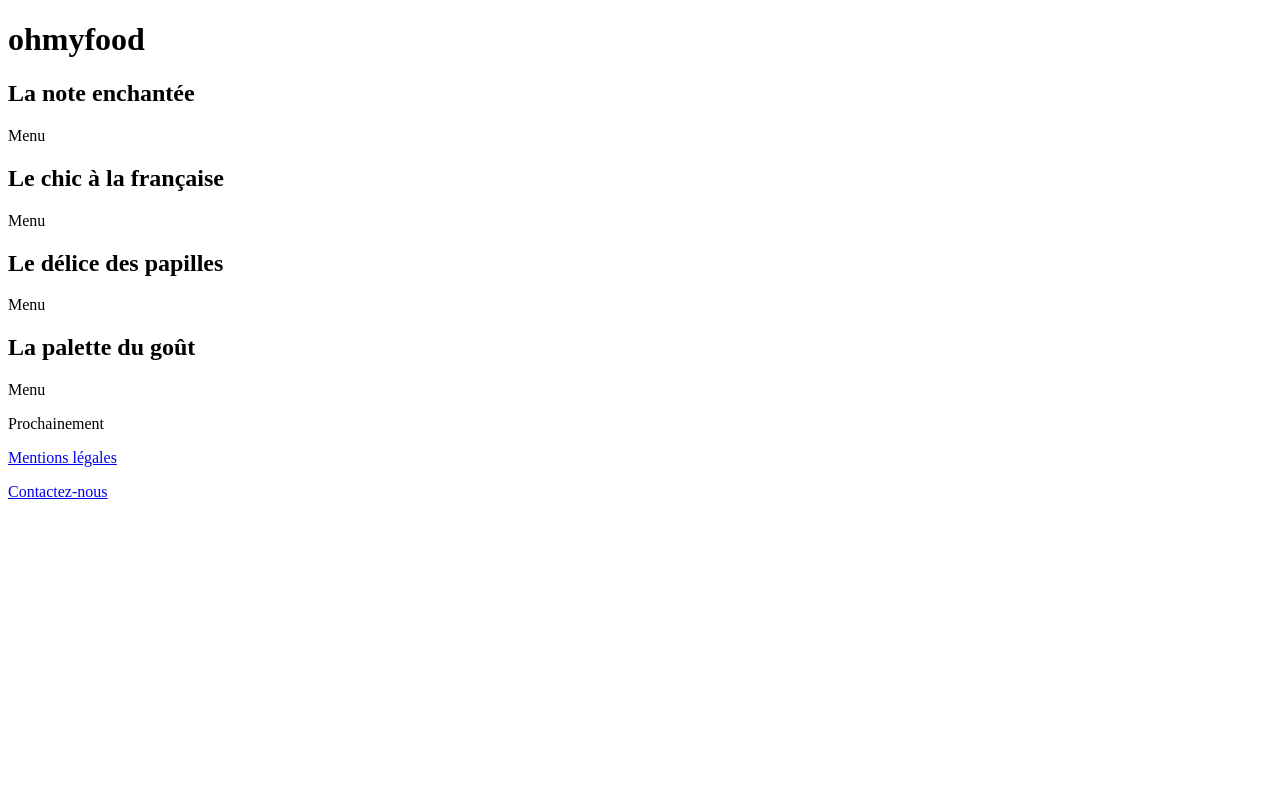
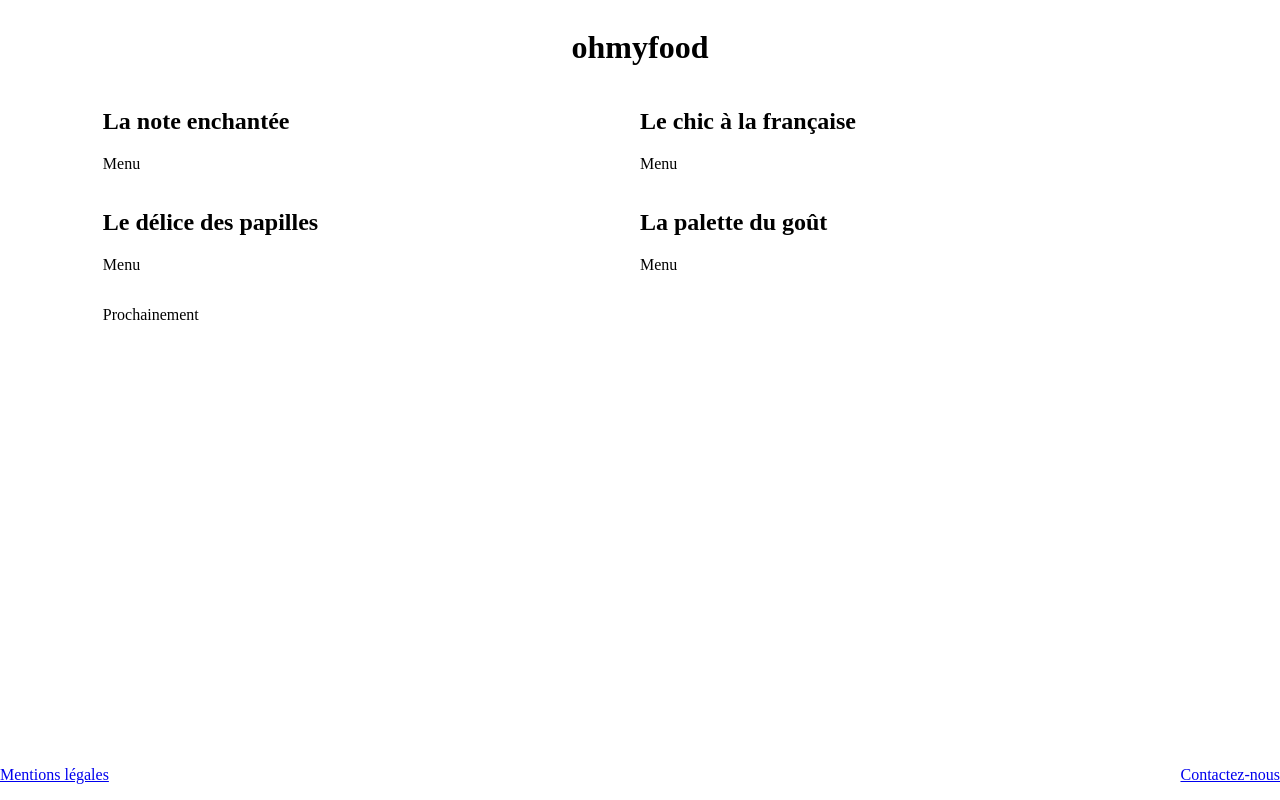
Before and after one commit to OlivierBarjon/Ohmyfood, a website: page index.html in a window 1280 px wide. Drawn offline with Linux system fonts and the light colour scheme.

Commit message:
modification du bloc main et des premiers styles sass

```diff
--- a/index.html
+++ b/index.html
@@ -12,39 +12,42 @@
   </head>
 
   <body>
-    <main> <!-- ??? -->
-        <header>
+    <div class="container">
+
+        <header class="header">
             <h1>ohmyfood</h1>
         </header>
 
-        <section>
-            <article>
+        <main class="content">
+            <section class="menu">
                 <h2>La note enchantée</h2>
                 <p>Menu</p>
-            </article>
-            <article>
+            </section>
+            <section class="menu">
                 <h2>Le chic à la française</h2>
                 <p>Menu</p>
-            </article>
-            <article>
+            </section>
+            <section class="menu">
                 <h2>Le délice des papilles</h2>
                 <p>Menu</p>
-            </article>
-            <article>
+            </section>
+            <section class="menu">
                 <h2>La palette du goût</h2>
                 <p>Menu</p>
-            </article>
-        </section>
+            </section>
+            <section class="bdNext">
+                <p>Prochainement</p>
+            </section>
+        </main>
 
-        <section>
-            <p>Prochainement</p>
-        </section>
 
-        <footer>
+
+        <footer class="footer">
             <p><a href="mentions-legales.html" target="_parent" title="Mentions légales">Mentions légales</a></p>
-            <p><a href="mailto:contact@ohmyfood.com" title="contactez-nous">Contactez-nous </a></p>
+            <p><a href="mailto:contact@ohmyfood.com" title="contactez-nous">Contactez-nous</a></p>
         </footer>
-    </main>
+
+    </div>
 
   </body>
 
--- a/sass/base/base.scss
+++ b/sass/base/base.scss
@@ -0,0 +1,3 @@
+html {
+    font-size:62,5%; /* modifie la taille de base de sorte qu'1 rem = 10px  */
+}
--- a/sass/layouts/container.scss
+++ b/sass/layouts/container.scss
@@ -1 +1,6 @@
-/* CONTAINER */
+/* MAIN CONTAINER */
+.container {
+    display:flex;
+    flex-direction:column;
+    align-items:center;
+}
--- a/sass/layouts/content.scss
+++ b/sass/layouts/content.scss
@@ -1 +1,24 @@
 /* CONTENT */
+.content {
+    display: flex;
+    flex-wrap: wrap;
+    justify-content: space-around;
+    align-items: center;
+    align-content: space-around;
+    width:85%;
+    margin:auto;
+    @media screen and (max-width: 767.98px) {
+      flex-direction:column;
+    }
+    @media screen and (min-width: 767.99px) {
+        flex-direction:row;
+        .menu {
+        width:50%;
+        margin:auto;
+        }
+        .bdNext {
+        width:100%;
+        margin:auto;
+        }
+    }
+}
--- a/sass/layouts/footer.scss
+++ b/sass/layouts/footer.scss
@@ -1 +1,10 @@
 /* FOOTER */
+.footer {
+    display:flex;
+    width:100%;
+    margin:auto;
+    flex-wrap:wrap-reverse;
+    justify-content:space-between;
+    position: fixed;
+    bottom: 0rem;
+}
--- a/sass/layouts/header.scss
+++ b/sass/layouts/header.scss
@@ -1 +1,8 @@
 /* HEADER */
+
+.header {
+    width:100%;
+    margin:auto;
+    display:flex;
+    justify-content:center;
+}
--- a/sass/layouts/nav.scss
+++ /dev/null
@@ -1 +0,0 @@
-/* NAV */
--- a/sass/main.scss
+++ b/sass/main.scss
@@ -7,5 +7,4 @@
 @import "./layouts/container";
 @import "./layouts/header";
 @import "./layouts/content";
-@import "./layouts/nav";
 @import "./layouts/footer";
--- a/sass/utils/variables.scss
+++ b/sass/utils/variables.scss
@@ -0,0 +1,12 @@
+/* COULEURS */
+$color-bg:#ffffff;
+$color-bg-headFoot:#579c87;
+$color-bg-menu1:#fcdfdb;
+$color-bg-menu2:#fff5fe;
+$color-bg-menu3:#f9f9f9;
+$color-bg-menu4:#fdfffd;
+$color-titres:#fdcb46;
+$color-txt-menu1:#3d1319;
+$color-txt-menu2:#6e4ccc;
+$color-txt-menu3:#0228dd;
+$color-txt-menu4:#3d923a;
```
Also changed, not shown: styles.css, 1 other file.
